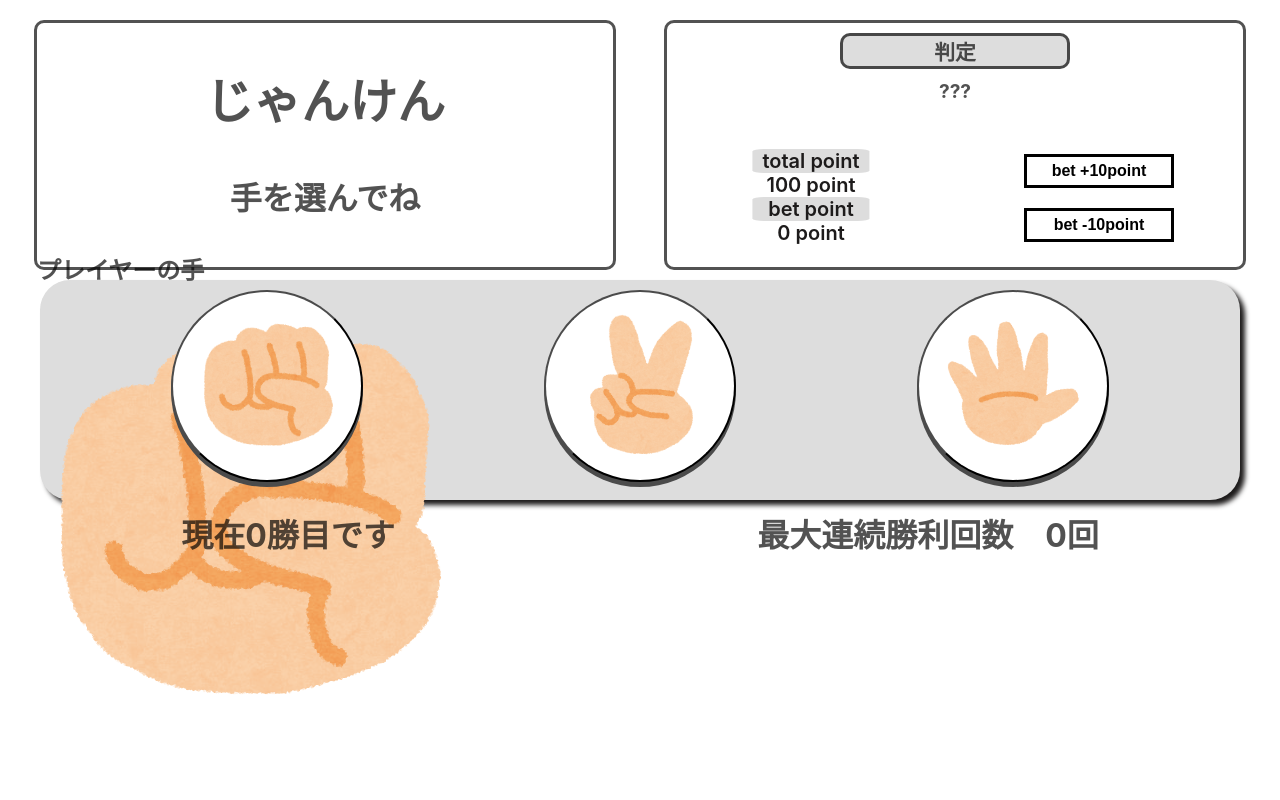
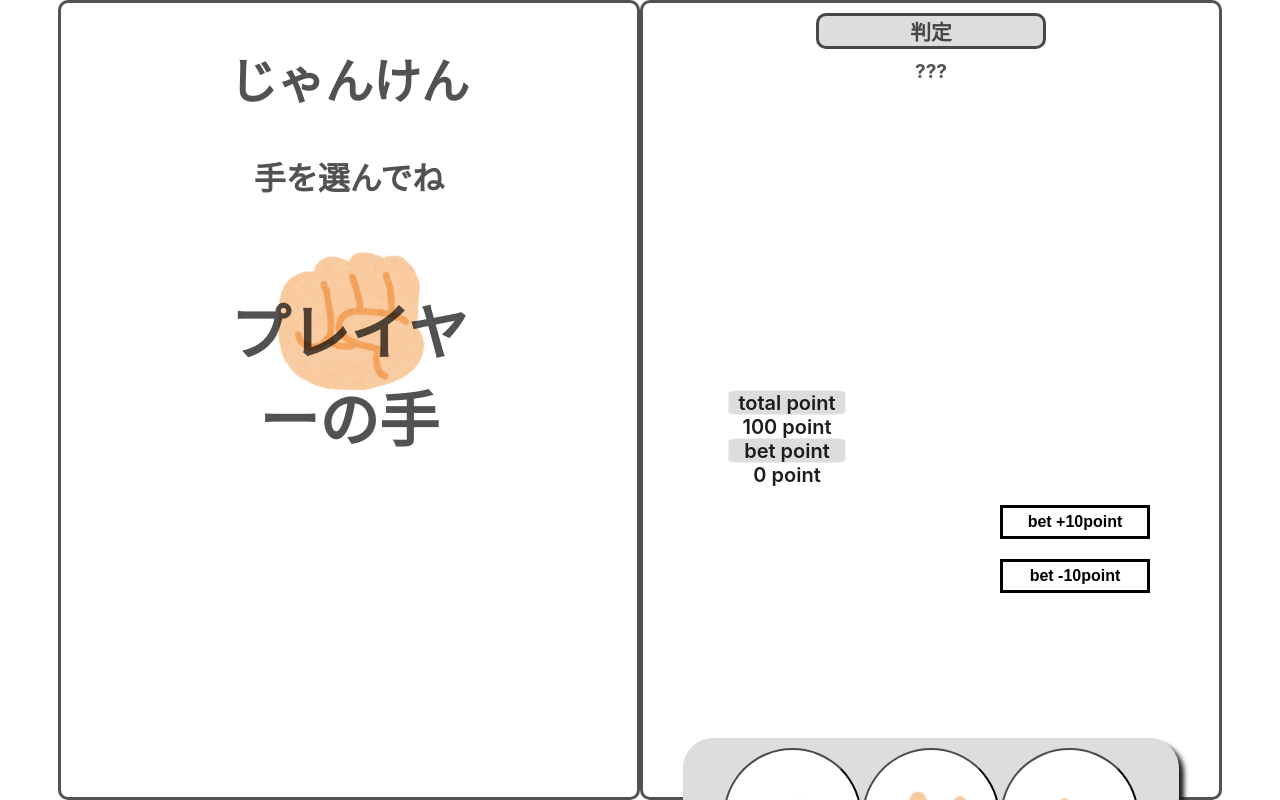
Before and after one commit to koshiro-adachi/janken-app, a React (Create React App) app: page /vspage in a window 1280 px wide. Shown: the top 800 px of the page. Built offline with nearby package versions, Linux system fonts and the light colour scheme.

Commit message:
vsPage全体をflexに変更

```diff
--- a/src/Pages/VSpage/VsPage.tsx
+++ b/src/Pages/VSpage/VsPage.tsx
@@ -91,7 +91,6 @@ export const VsPage: FC = () => {
         <></>
       )}
       <div className="vsDiv">
-        <div className="vsPageHalfTop">
         <div className="vsPageLeft">
           <ChangeResult
             win={win}
@@ -112,8 +111,6 @@ export const VsPage: FC = () => {
             betPoint={betPoint}
             setBetPoint={setBetPoint}
           />
-          </div>
-        </div>
           <div className="buttonWrapper">
             <button onClick={() => onclickResult(1)} className="handButton">
               <img src="../../janken_gu.png" alt="グー" className="handImage" />
@@ -129,11 +126,12 @@ export const VsPage: FC = () => {
               <img src="../../janken_pa.png" alt="パー" className="handImage" />
             </button>
           </div>
+        </div>
+      </div>
       <div className="bottomMessage">
         <h2 className="winCounter">現在{winCount}勝目です</h2>
         <h2 className="winCounter">{`最大連続勝利回数　${maxWinCount}回`}</h2>
       </div>
-      </div>
     </>
   );
 };
--- a/src/Pages/VSpage/vsPage.css
+++ b/src/Pages/VSpage/vsPage.css
@@ -3,6 +3,8 @@
   width: auto;
   height: 100vh;
   box-sizing: border-box;
+  display: flex;
+  justify-content: center;
 }
 .vsPageHalfTop {
   display: flex;
@@ -32,6 +34,22 @@
   transform: translate(-50%, -50%);
 }
 .changeImageWrapper img {
+  width: auto;
+  height: 160px;
+}
+.myChangeWrapper {
+  text-align: center;
+  position: relative;
+  padding: 10px;
+}
+.myChangeWrapper h2 {
+  font-size: 60px;
+  position: absolute;
+  top: 50%;
+  left: 50%;
+  transform: translate(-50%, -50%);
+}
+.myChangeWrapper img {
   width: auto;
   height: 160px;
 }
@@ -203,10 +221,6 @@
   }
 }
 @media screen and (max-width: 820px) {
-  .vsPageHalfTop {
-    display: inline-block;
-    width: 100vw;
-  }
   .vsPageLeft {
     width: 90%;
     margin: 0 auto 20px;
```
Lines whose indentation alone changed are shown as unchanged.
